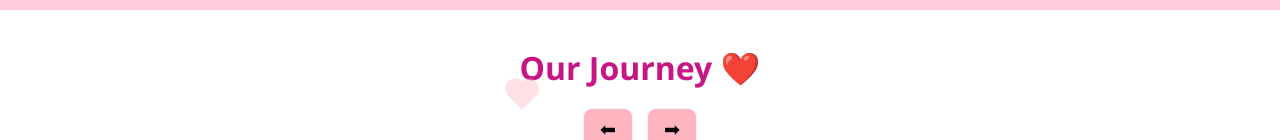
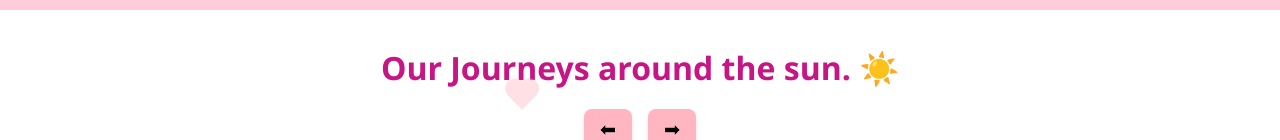
Before and after one commit to bubzywubzy0714/our-love-story, a plain HTML site: page index.html in a window 1280 px wide. Shown: the part 152-292 px from the top of the page. Drawn offline with Linux system fonts and the light colour scheme.

Commit message:
Update index.html

```diff
--- a/index.html
+++ b/index.html
@@ -25,7 +25,7 @@
   <main>
     <!-- Horizontal Timeline -->
     <section id="timeline-horizontal" class="timeline-horizontal">
-      <h2>Our Journey ❤️</h2>
+      <h2>Our Journeys around the sun. ☀️ </h2>
       <div class="scroll-buttons">
         <button id="scroll-left">⬅</button>
         <button id="scroll-right">➡</button>
```
